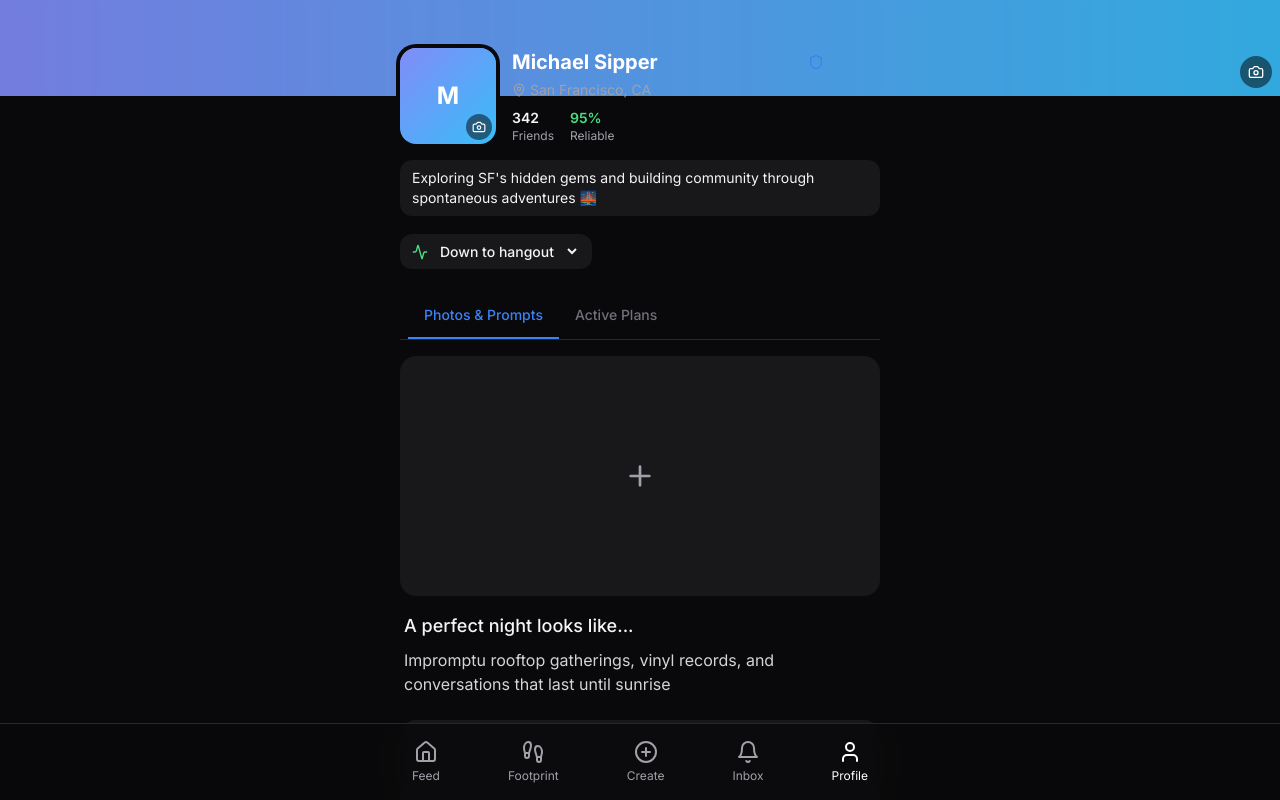
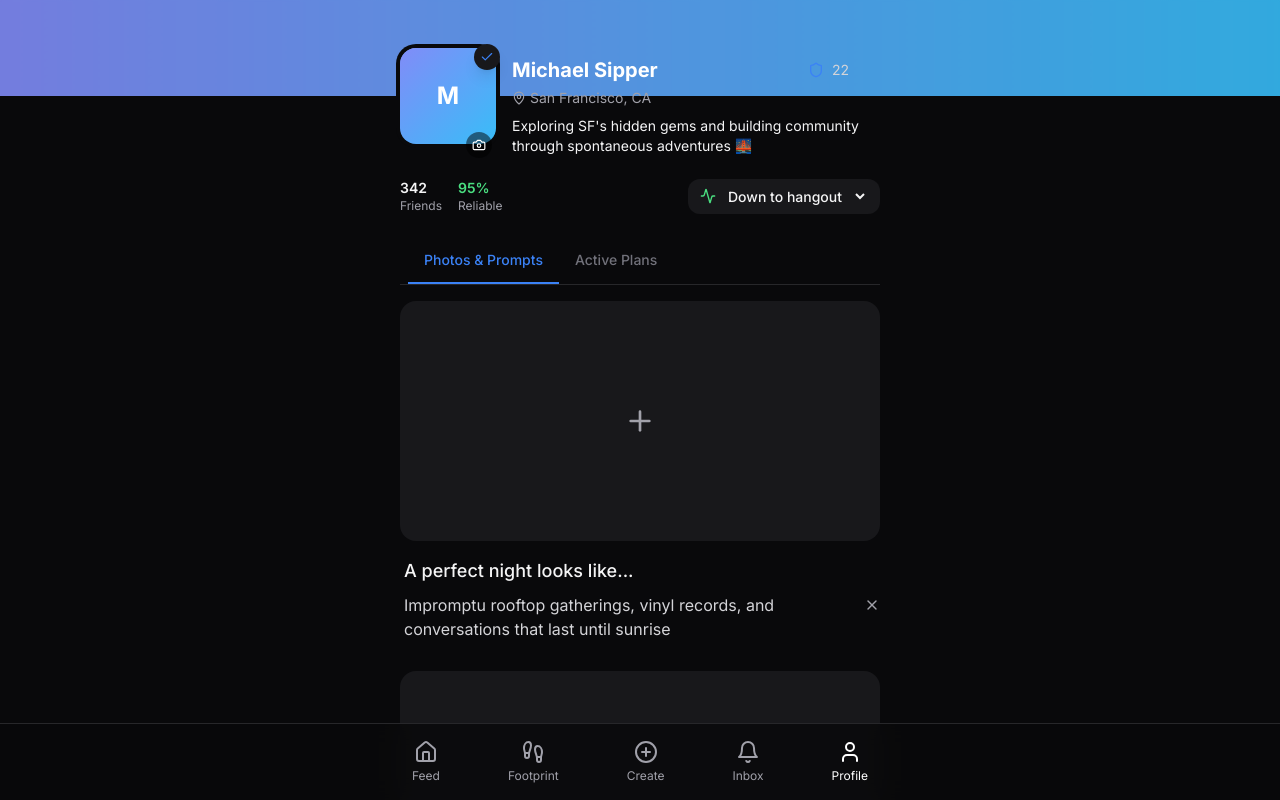
Before and after one commit to michaelsipper/t2, a Next.js app: page /profile in a window 1280 px wide. Both pictures are taken after a click on the button 487 px from the left and 57 px from the top of the page. Shown: the top 800 px of the page. Built offline with nearby package versions, Linux system fonts and the light colour scheme.

Commit message:
Update profile.tsx

```diff
--- a/app/(features)/profile/profile.tsx
+++ b/app/(features)/profile/profile.tsx
@@ -1,5 +1,3 @@
-//profile.tsx
-
 "use client";
 
 import { useState } from 'react';
@@ -19,6 +17,7 @@ function Profile() {
   const [activeTab, setActiveTab] = useState('photos');
   const [profileData, setProfileData] = useState({
     name: "Michael Sipper",
+    age: 22,
     location: "San Francisco, CA",
     bio: "Exploring SF's hidden gems and building community through spontaneous adventures 🌉",
     photos: [
@@ -52,43 +51,99 @@ function Profile() {
     (item.type === 'scheduled' || item.type === 'realtime')
   );
 
+  const handlePhotoUpload = async (id: string, file: File) => {
+    const url = URL.createObjectURL(file);
+    setProfileData((prev) => ({
+      ...prev,
+      photos: prev.photos.map((photo) =>
+        photo.id === id ? { ...photo, url } : photo
+      ),
+    }));
+    showToast("Photo updated successfully!");
+  };
+
+  const handleAddBlurb = () => {
+    const prompts = [
+      "My go-to adventure is...",
+      "You'll find me...",
+      "Best local spot...",
+      "Next on my list...",
+      "My signature move...",
+    ];
+
+    const unusedPrompts = prompts.filter(
+      (prompt) => !profileData.blurbs.some((blurb) => blurb.prompt === prompt)
+    );
+
+    if (unusedPrompts.length === 0) {
+      showToast("Maximum blurbs reached!");
+      return;
+    }
+
+    const newBlurb = {
+      id: Date.now().toString(),
+      prompt: unusedPrompts[0],
+      response: "",
+    };
+
+    setProfileData((prev) => ({
+      ...prev,
+      blurbs: [...prev.blurbs, newBlurb],
+    }));
+  };
+
+  const handleUpdateBlurb = (id: string, response: string) => {
+    setProfileData((prev) => ({
+      ...prev,
+      blurbs: prev.blurbs.map((blurb) =>
+        blurb.id === id ? { ...blurb, response } : blurb
+      ),
+    }));
+  };
+
+  const handleRemoveBlurb = (id: string) => {
+    setProfileData((prev) => ({
+      ...prev,
+      blurbs: prev.blurbs.filter((blurb) => blurb.id !== id),
+    }));
+  };
+
   return (
     <div className="min-h-screen bg-white dark:bg-zinc-950 pb-16">
       {/* Banner */}
       <div className="relative h-24 bg-gradient-to-r from-indigo-400 to-sky-400">
         <div className="absolute inset-0 bg-black/10 backdrop-blur-[1px]" />
+      </div>
+
+      <div className="max-w-lg mx-auto px-4">
+        {/* Profile Info */}
+        <div className="relative -mt-12 flex gap-4">
+          {/* Left Column - Photo */}
+          <div className="relative">
+            <div className="w-24 h-24 rounded-2xl ring-4 ring-white dark:ring-zinc-950 bg-gradient-to-br from-indigo-400 to-sky-400 flex items-center justify-center">
+              <span className="text-2xl font-bold text-white">{profileData.name[0]}</span>
+            </div>
+
+            <button
+              onClick={() => setIsEditing(!isEditing)}
+              className="absolute -top-1 -right-1 p-1.5 rounded-full bg-white dark:bg-zinc-900 shadow-lg hover:bg-zinc-50 dark:hover:bg-zinc-800"
+            >
+              {isEditing ? (
+                <Check className="w-3.5 h-3.5 text-blue-500" />
+              ) : (
+                <Edit3 className="w-3.5 h-3.5 text-zinc-600 dark:text-zinc-400" />
+              )}
+            </button>
+
             {isEditing && (
-          <button className="absolute bottom-2 right-2 p-2 rounded-full bg-black/50 text-white">
-            <Camera className="w-4 h-4" />
+              <button className="absolute bottom-1 right-1 p-1.5 rounded-full bg-black/50 text-white">
+                <Camera className="w-3.5 h-3.5" />
               </button>
             )}
           </div>
 
-      <div className="max-w-lg mx-auto px-4">
-        {/* Profile Info */}
-        <div className="relative -mt-12">
-          <div className="flex gap-4">
-            {/* Profile Photo */}
-            <div className="relative">
-              <div className="w-24 h-24 rounded-2xl ring-4 ring-white dark:ring-zinc-950 bg-gradient-to-br from-indigo-400 to-sky-400 flex items-center justify-center">
-                <span className="text-2xl font-bold text-white">{profileData.name[0]}</span>
-              </div>
-              {isEditing ? (
-                <button className="absolute bottom-1 right-1 p-1.5 rounded-full bg-black/50 text-white">
-                  <Camera className="w-3.5 h-3.5" />
-                </button>
-              ) : (
-                <button
-                  onClick={() => setIsEditing(true)}
-                  className="absolute -top-1 -right-1 p-1.5 rounded-full bg-white dark:bg-zinc-900 shadow-lg"
-                >
-                  <Edit3 className="w-3.5 h-3.5 text-zinc-600 dark:text-zinc-400" />
-                </button>
-              )}
-            </div>
-
-            {/* Name, Location, Stats */}
-            <div className="flex-1">
+          {/* Right Column - Info */}
+          <div className="flex-1 pt-2">
             <div className="flex items-center gap-2">
               {isEditing ? (
                 <input
@@ -101,6 +156,17 @@ function Profile() {
                 <h2 className="text-xl font-bold dark:text-white">{profileData.name}</h2>
               )}
               <Shield className="w-4 h-4 text-blue-500" />
+              {isEditing ? (
+                <input
+                  type="number"
+                  value={profileData.age}
+                  onChange={(e) => setProfileData(prev => ({ ...prev, age: parseInt(e.target.value) }))}
+                  className="w-12 text-sm bg-transparent dark:text-zinc-300 focus:outline-none"
+                  placeholder="Age"
+                />
+              ) : (
+                <span className="text-sm dark:text-zinc-300">{profileData.age}</span>
+              )}
             </div>
 
             <div className="flex items-center gap-1 text-zinc-400 mt-1">
@@ -117,7 +183,26 @@ function Profile() {
               )}
             </div>
 
-              <div className="flex gap-4 mt-2">
+            {/* Bio */}
+            <div className="mt-2">
+              {isEditing ? (
+                <textarea
+                  value={profileData.bio}
+                  onChange={(e) => setProfileData(prev => ({ ...prev, bio: e.target.value }))}
+                  placeholder="Add a bio..."
+                  className="w-full text-sm bg-transparent dark:text-zinc-100 focus:outline-none resize-none"
+                  rows={2}
+                />
+              ) : (
+                <p className="text-sm dark:text-zinc-100">{profileData.bio}</p>
+              )}
+            </div>
+          </div>
+        </div>
+
+        {/* Stats and Status */}
+        <div className="mt-4 flex items-center justify-between">
+          <div className="flex gap-4">
             <div>
               <div className="text-sm font-semibold dark:text-zinc-100">{stats.friendCount}</div>
               <div className="text-xs text-zinc-400">Friends</div>
@@ -127,26 +212,7 @@ function Profile() {
               <div className="text-xs text-zinc-400">Reliable</div>
             </div>
           </div>
-            </div>
-          </div>
 
-          {/* Bio */}
-          <div className="mt-4">
-            {isEditing ? (
-              <textarea
-                value={profileData.bio}
-                onChange={(e) => setProfileData(prev => ({ ...prev, bio: e.target.value }))}
-                placeholder="Add a bio..."
-                className="w-full px-3 py-2 text-sm bg-zinc-100 dark:bg-zinc-900 dark:text-zinc-100 rounded-xl focus:outline-none resize-none"
-                rows={2}
-              />
-            ) : (
-              <p className="text-sm dark:text-zinc-100">{profileData.bio}</p>
-            )}
-          </div>
-
-          {/* Status */}
-          <div className="mt-3">
           <div className="inline-flex items-center gap-2 px-3 py-2 rounded-xl bg-zinc-100 dark:bg-zinc-900">
             <Activity className="w-4 h-4 text-green-400" />
             {isEditing ? (
@@ -163,7 +229,6 @@ function Profile() {
             ) : (
               <span className="text-sm font-medium dark:text-zinc-100">{stats.status}</span>
             )}
-            </div>
           </div>
         </div>
 
@@ -206,19 +271,58 @@ function Profile() {
                         <Plus className="w-8 h-8 text-zinc-400" />
                       </div>
                     )}
+                    {isEditing && (
+                      <label className="absolute inset-0 cursor-pointer hover:bg-black/20 transition-colors">
+                        <input
+                          type="file"
+                          className="hidden"
+                          accept="image/*"
+                          onChange={(e) => e.target.files?.[0] && handlePhotoUpload(photo.id, e.target.files[0])}
+                        />
+                        <div className="absolute inset-0 flex items-center justify-center opacity-0 hover:opacity-100">
+                          <Camera className="w-6 h-6 text-white" />
+                        </div>
+                      </label>
+                    )}
                   </div>
                   {index < profileData.blurbs.length && (
                     <div className="px-1">
                       <h3 className="text-lg font-medium dark:text-zinc-100 mb-2">
                         {profileData.blurbs[index].prompt}
                       </h3>
+                      {isEditing ? (
+                        <div className="relative">
+                          <textarea
+                            value={profileData.blurbs[index].response}
+                            onChange={(e) => handleUpdateBlurb(profileData.blurbs[index].id, e.target.value)}
+                            className="w-full text-zinc-600 dark:text-zinc-300 bg-transparent resize-none focus:outline-none"
+                            rows={2}
+                          />
+                          <button
+                            onClick={() => handleRemoveBlurb(profileData.blurbs[index].id)}
+                            className="absolute -right-2 top-0 p-1 text-zinc-400 hover:text-red-500"
+                          >
+                            <X className="w-4 h-4" />
+                          </button>
+                        </div>
+                      ) : (
                         <p className="text-zinc-600 dark:text-zinc-300">
                           {profileData.blurbs[index].response}
                         </p>
+                      )}
                     </div>
                   )}
                 </div>
               ))}
+
+              {isEditing && profileData.blurbs.length < profileData.photos.length && (
+                <button
+                  onClick={handleAddBlurb}
+                  className="w-full p-4 text-sm font-medium text-zinc-400 hover:text-zinc-600 dark:hover:text-zinc-300"
+                >
+                  + Add another prompt
+                </button>
+              )}
             </div>
           ) : (
             <div className="space-y-4">
```
Lines whose indentation alone changed are shown as unchanged.
